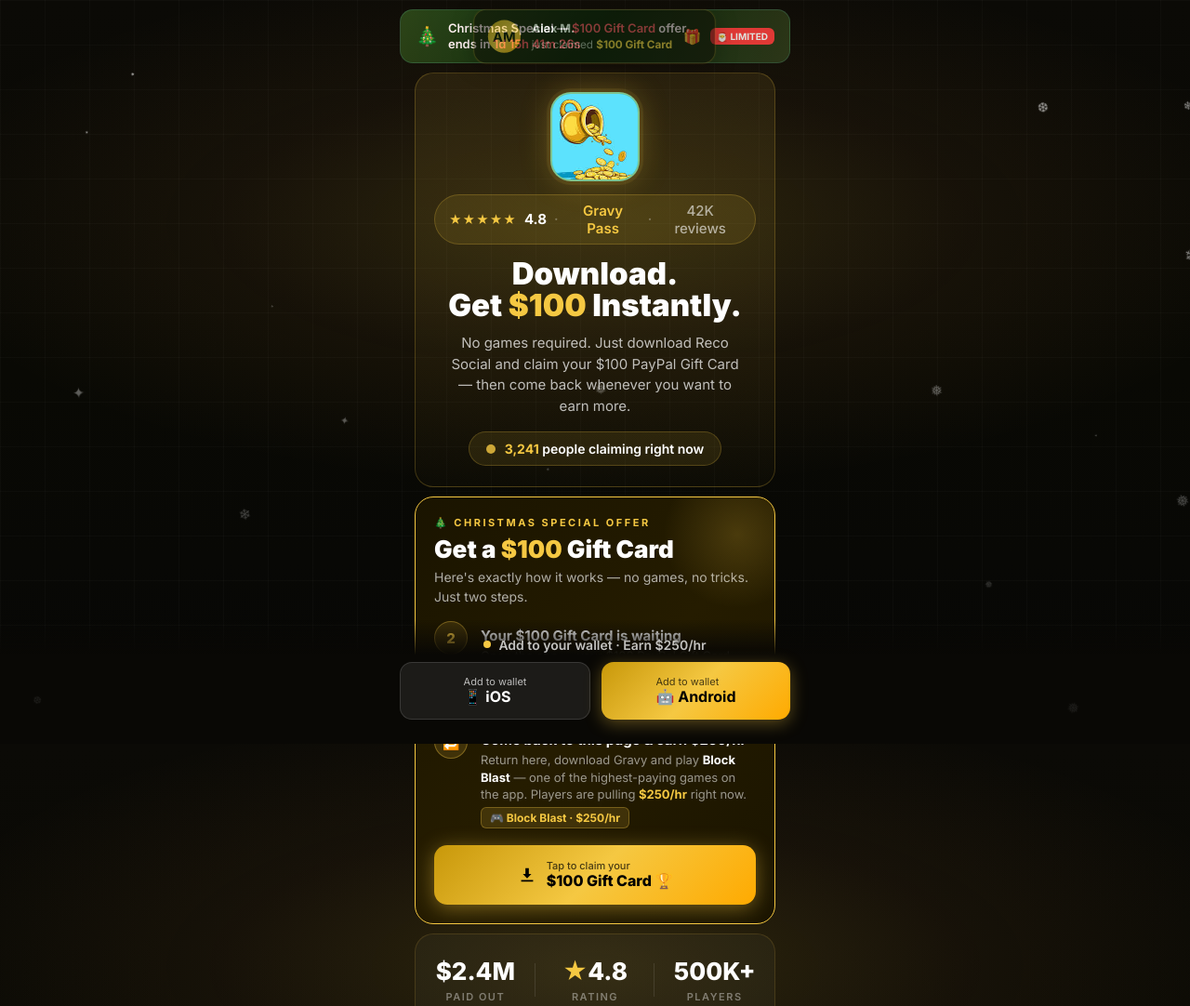
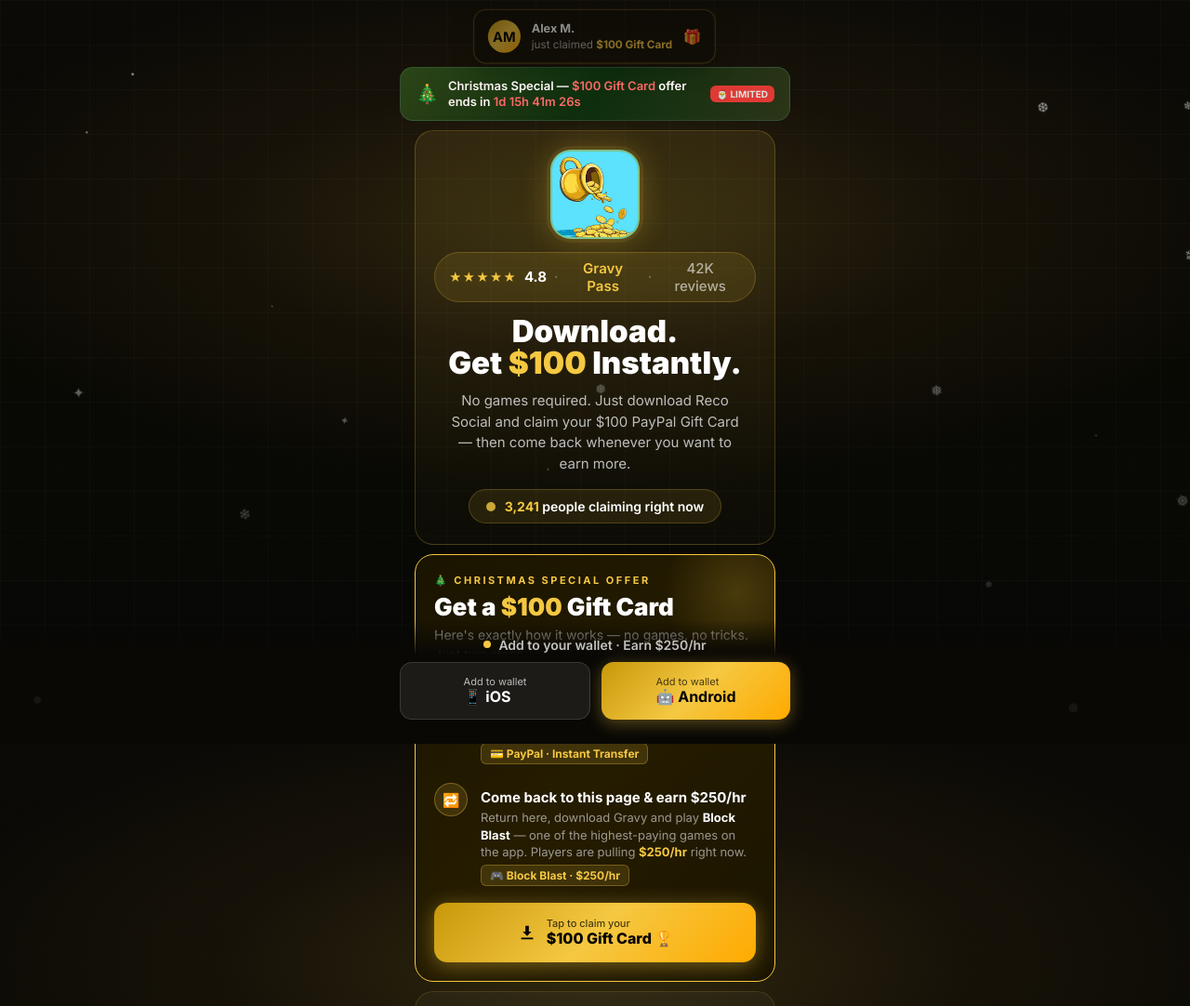
Before and after one commit to stefantocea53-sudo/gravy, a plain HTML site: page index.html in a window 1280 px wide. Shown: the top 1082 px of the page at 93% size. Drawn offline with Linux system fonts and the light colour scheme.

Commit message:
push christmas banner below toast notifications
Co-Authored-By: Claude Sonnet 4.6 <noreply@anthropic.com>
Claude-Session: https://claude.ai/code/session_0153o8MtLEgthav1Xy57vZD6

```diff
--- a/index.html
+++ b/index.html
@@ -29,7 +29,7 @@
     font-size: 13px; font-weight: 600;
     color: #fff;
     position: relative; overflow: hidden;
-    margin: 10px 16px 0;
+    margin: 72px 16px 0;
   }
   .xmas-banner::before {
     content:"";
```
